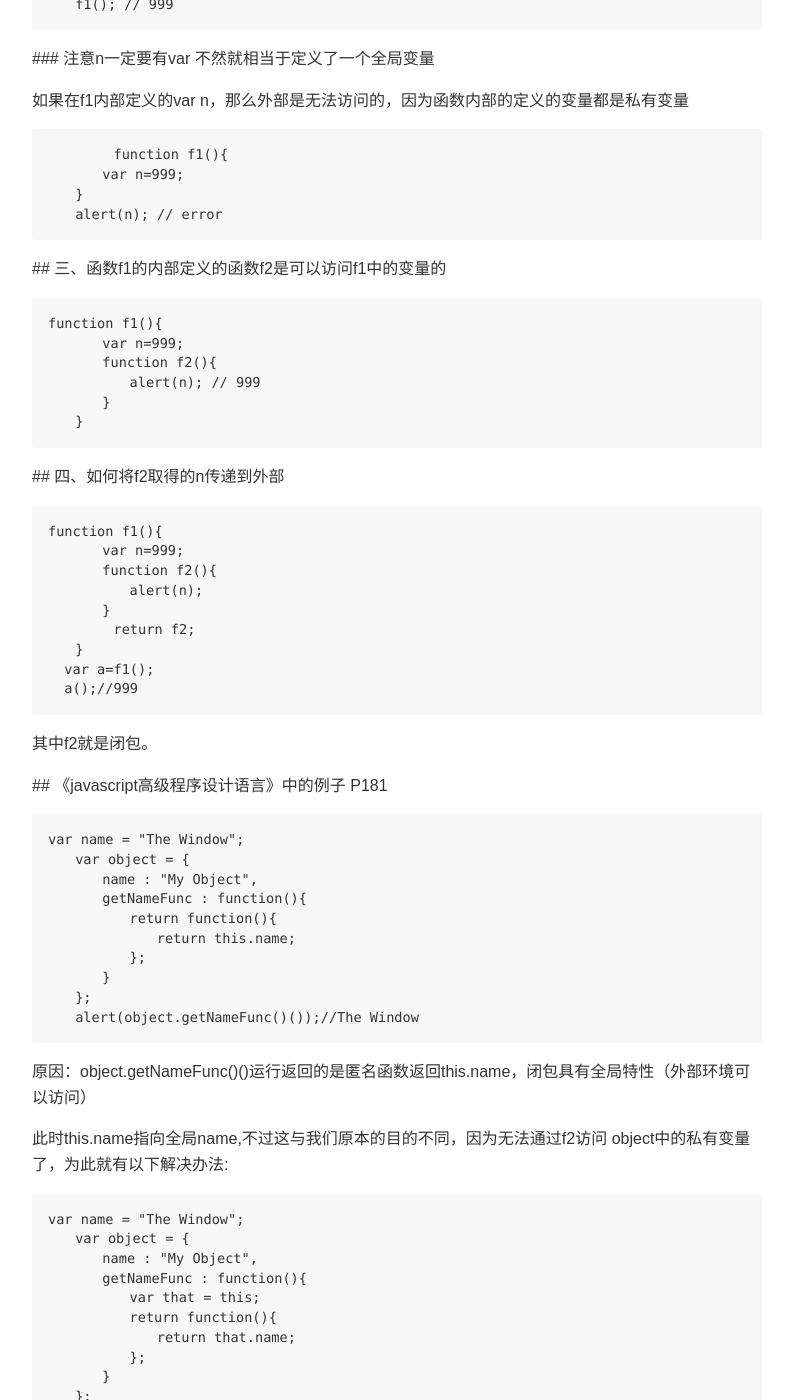
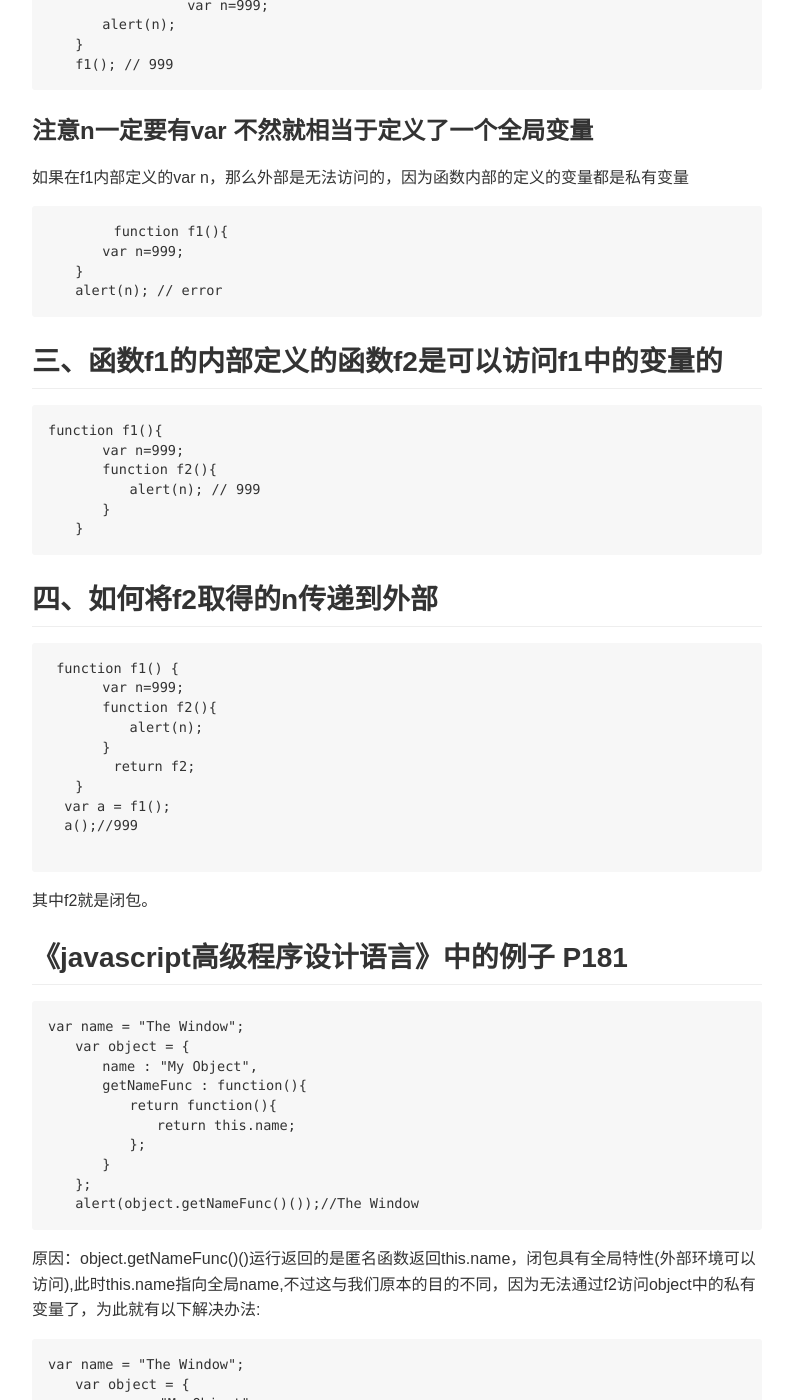
Before and after one commit to False-L/false-l1.github.io, a Jekyll site: the page built from _posts/2017-02-16-闭包-js.md, in a window 1280 px wide and 1400 px high, scrolled down 724 px. Shown: the whole window, without its empty margins (118-911 px from the left). Built offline with Jekyll 4.4.1, drawn with Linux system fonts in a browser that asks for light colours; comment, search, counter and statistics services are not loaded; some of the changed text lies outside the part shown.

Commit message:
日志订正

```diff
--- a/_posts/2017-02-16-闭包-js.md
+++ b/_posts/2017-02-16-闭包-js.md
@@ -1,31 +1,29 @@
 ---
 layout: post
 title: javascript闭包
-description: "javascript闭包的理解，不懂的多查资料果然是这样。"
+description: "javascript闭包的理解。"
 categories: [javascript]
 ---
-# javascript闭包要重点理解
-  ## 一、全局环境下的函数以及变量
-  <p>以上f1是在全局环境下的结果</p>
-<pre>
-	var n=999;
+ <h1>  javascript闭包要重点理解 </h1>
+  <h2> 一、全局环境下的函数以及变量 </h2>
+  <p> 以上f1是在全局环境下的结果</p>
+<pre><code>var n= 999;
 　　function f1(){
 　　　　alert(n);
 　　}
+　　f1(); // 999
+　　</code></pre>
+ <h2>  二、函数内部的变量（局部环境) </h2>
+  <p>以下f1是在局部环境下的结果</p>
 
-　　f1(); // 999
-</pre>
-
-  ## 二、函数内部的变量（局部环境）
-  <p>以下f1是在局部环境下的结果</p>
 <pre>
 　　function f1(){
-		var n=999;
+		 var n=999;
 　　　　alert(n);
 　　}
 　　f1(); // 999
 </pre>
-  ### 注意n一定要有var 不然就相当于定义了一个全局变量
+<h3> 注意n一定要有var 不然就相当于定义了一个全局变量</h3>
 <p>如果在f1内部定义的var n，那么外部是无法访问的，因为函数内部的定义的变量都是私有变量</p>
 <pre>
 	function f1(){
@@ -33,7 +31,7 @@ categories: [javascript]
 　　}
 　　alert(n); // error
 </pre>
- ## 三、函数f1的内部定义的函数f2是可以访问f1中的变量的
+<h2> 三、函数f1的内部定义的函数f2是可以访问f1中的变量的</h2>
 <pre>function f1(){
 　　　　var n=999;
 　　　　function f2(){
@@ -41,18 +39,19 @@ categories: [javascript]
 　　　　}
 　　}
 </pre>
- ## 四、如何将f2取得的n传递到外部
-<pre>function f1(){
+<h2> 四、如何将f2取得的n传递到外部</h2>
+<pre> function f1() {
 　　　　var n=999;
 　　　　function f2(){
 　　　　　　alert(n);
 　　　　}
 	return f2;
 　　}
-  var a=f1();
-  a();//999</pre>
+  var a = f1();
+  a();//999
+  </pre>
 <p>其中f2就是闭包。</p>
- ## 《javascript高级程序设计语言》中的例子 P181
+ <h2> 《javascript高级程序设计语言》中的例子 P181</h2>
 <pre>var name = "The Window";
 　　var object = {
 　　　　name : "My Object",
@@ -63,9 +62,7 @@ categories: [javascript]
 　　　　}
 　　};
 　　alert(object.getNameFunc()());//The Window</pre>
-<p>原因：object.getNameFunc()()运行返回的是匿名函数返回this.name，闭包具有全局特性（外部环境可以访问）</p>
-<p>此时this.name指向全局name,不过这与我们原本的目的不同，因为无法通过f2访问
-object中的私有变量了，为此就有以下解决办法:</p>
+<p>原因：object.getNameFunc()()运行返回的是匿名函数返回this.name，闭包具有全局特性(外部环境可以访问),此时this.name指向全局name,不过这与我们原本的目的不同，因为无法通过f2访问object中的私有变量了，为此就有以下解决办法:</p>
 <pre>var name = "The Window";
 　　var object = {
 　　　　name : "My Object",
@@ -76,8 +73,10 @@ object中的私有变量了，为此就有以下解决办法:</p>
 　　　　　　};
 　　　　}
 　　};
-　　alert(object.getNameFunc()()); //MY Object </pre>
+　　alert(object.getNameFunc()()); //MY Object
+　　</pre>
+
 <p>在匿名函数还未定义之前的this的赋值给that,而此时this指向的是object对象中的私有
 变量name。</p>
-  ## 摘录<a href="http://www.ruanyifeng.com/blog/2009/08/learning_javascript_closures.html">自阮一峰的网络日志</a>
-  ## 以及书籍《javascript高级程序设计语言》第七章7.2 闭包
+###  摘录自<a href="http://www.ruanyifeng.com/blog/2009/08/learning_javascript_closures.html">阮一峰的网络日志</a>
+  ### 以及书籍《javascript高级程序设计语言》第七章7.2 闭包
```
